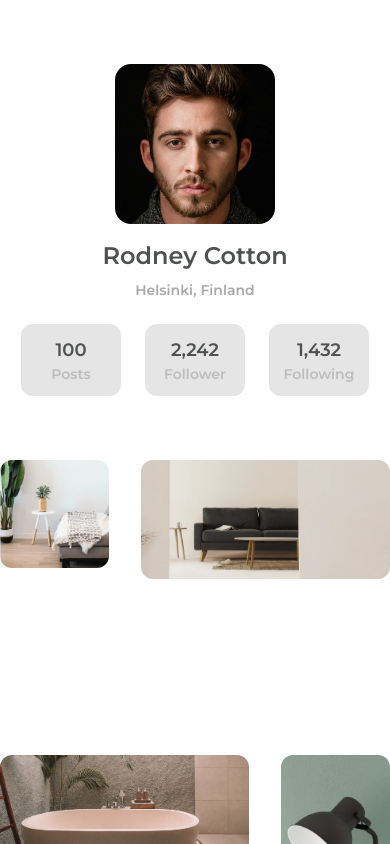
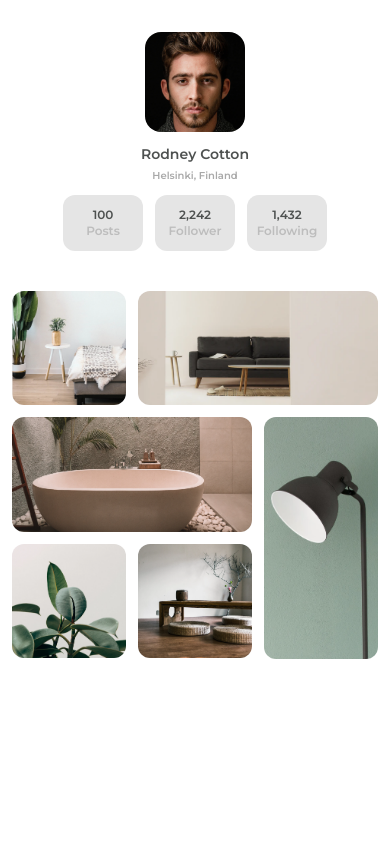
Before and after one commit to farhaan-mukarram/dev-challenges-my-gallery, a React (Vite) app: page / in a window 390 px wide. Shown: the top 844 px of the page. Built offline with nearby package versions, Linux system fonts and the light colour scheme.

Commit message:
feat: implement mobile UI

```diff
--- a/src/components/Container/index.tsx
+++ b/src/components/Container/index.tsx
@@ -2,7 +2,9 @@ import { PropsWithChildren, FunctionComponent } from "react";
 
 const Container: FunctionComponent<PropsWithChildren> = ({ children }) => {
   return (
-    <div className="flex flex-col max-w-5xl mx-auto mt-16">{children}</div>
+    <div className="flex flex-col flex-1 max-w-5xl min-h-screen mx-auto mt-8 lg:mt-16">
+      {children}
+    </div>
   );
 };
 
--- a/src/components/Header/index.tsx
+++ b/src/components/Header/index.tsx
@@ -8,30 +8,32 @@ const profileStats = [
 
 const Header = () => {
   return (
-    <header className="flex flex-col items-center space-y-6">
-      <div className="flex flex-col items-center space-y-4">
+    <header className="flex flex-col items-center space-y-3 lg:space-y-6">
+      <div className="flex flex-col items-center space-y-3 lg:space-y-4">
         <img
           src={profilePhoto}
           alt="Rodney Cotton's profile photo"
-          className="max-w-[10rem] max-h-[10rem] rounded-2xl"
+          className="max-w-[6.25rem] max-h-[6.25rem] lg:max-w-[10rem] lg:max-h-[10rem] rounded-2xl"
         />
 
-        <div className="flex flex-col items-center space-y-2">
-          <h1 className="text-2xl text-[#4E5150] text-center">Rodney Cotton</h1>
-          <p className="text-[#A9A9A9] text-sm text-center">
+        <div className="flex flex-col items-center space-y-1 lg:space-y-2">
+          <h1 className="text-sm lg:text-2xl text-[#4E5150] text-center">
+            Rodney Cotton
+          </h1>
+          <p className="text-[#A9A9A9] text-[0.625rem] lg:text-sm text-center">
             Helsinki, Finland
           </p>
         </div>
       </div>
 
-      <div className="flex space-x-6">
+      <div className="flex space-x-3 lg:space-x-6">
         {profileStats.map(({ heading, value }) => (
           <div
             key={heading}
-            className="bg-[#E5E5E5] rounded-xl flex flex-col py-3 px-6 w-[100px] items-center"
+            className="bg-[#E5E5E5] rounded-xl flex flex-col py-3 px-6 w-20 lg:w-24 items-center"
           >
-            <h3 className="text-lg text-[#4E5150]">{value}</h3>
-            <p className="text-sm text-[#BDBDBD]">{heading}</p>
+            <h3 className="text-xs text- lg:text-lg text-[#4E5150]">{value}</h3>
+            <p className="text-xs lg:text-sm text-[#BDBDBD]">{heading}</p>
           </div>
         ))}
       </div>
--- a/src/components/Main/index.tsx
+++ b/src/components/Main/index.tsx
@@ -16,7 +16,8 @@ const images = [
 
 const Main = () => {
   return (
-    <main className="grid min-h-screen grid-cols-3 gap-8 mt-16 justify-items-stretch">
+    <main className="min-h-screen">
+      <section className="grid grid-cols-3 gap-3 px-3 mt-10 lg:mt-16 lg:gap-8 justify-items-stretch lg:px-10">
         {images.map(({ src, alt }) => (
           <img
             key={alt}
@@ -25,6 +26,7 @@ const Main = () => {
             className="rounded-xl [&:nth-of-type(2)]:col-start-2 [&:nth-of-type(2)]:col-end-4 [&:nth-of-type(2)]:row-start-1 [&:nth-of-type(2)]:row-end-2 [&:nth-of-type(3)]:col-start-1 [&:nth-of-type(3)]:col-end-3 [&:nth-of-type(3)]:row-start-2 [&:nth-of-type(3)]:row-end-3 [&:nth-of-type(4)]:col-start-3 [&:nth-of-type(4)]:col-end-4 [&:nth-of-type(4)]:row-start-2 [&:nth-of-type(4)]:row-end-4"
           />
         ))}
+      </section>
     </main>
   );
 };
```
Lines whose indentation alone changed are shown as unchanged.
